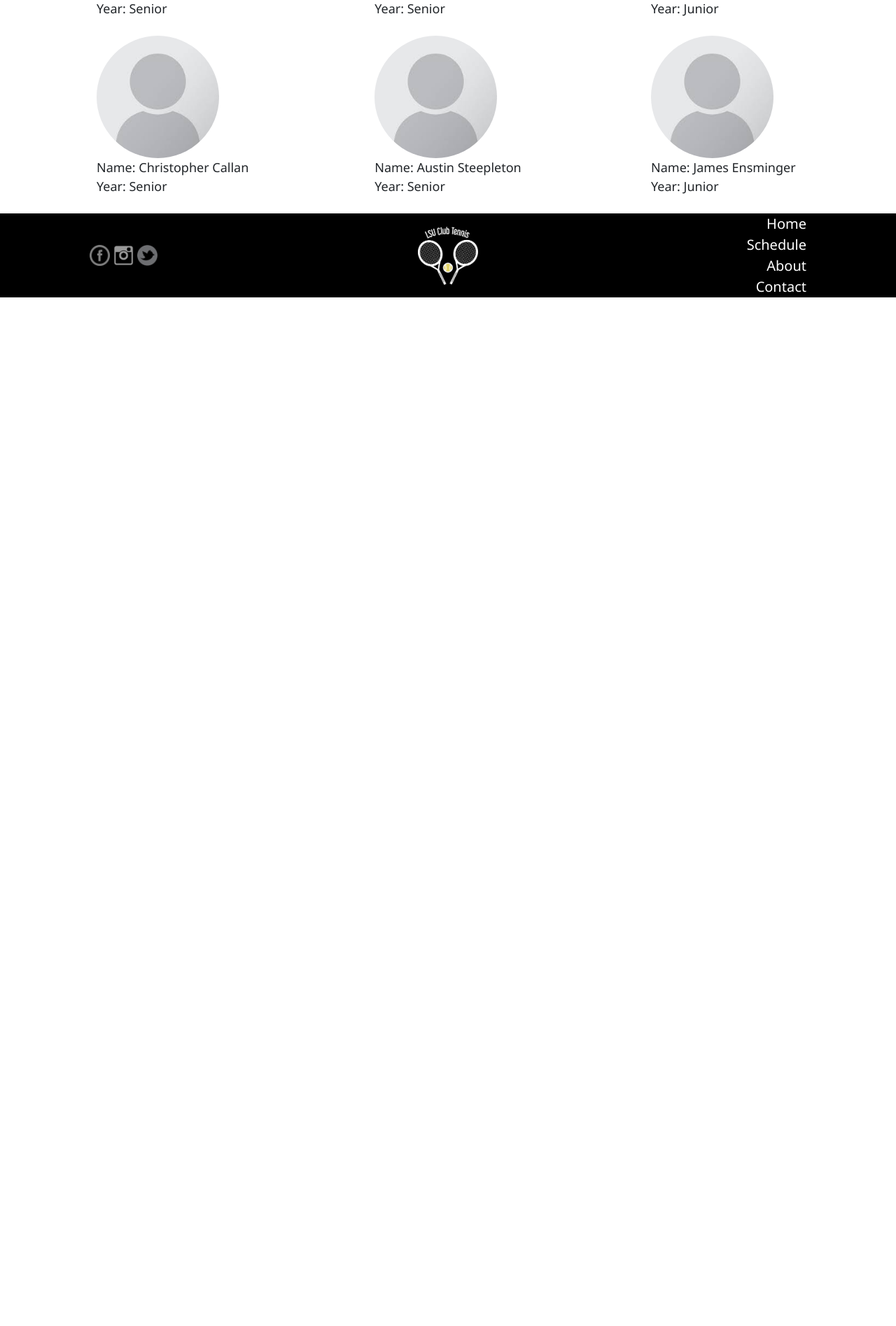
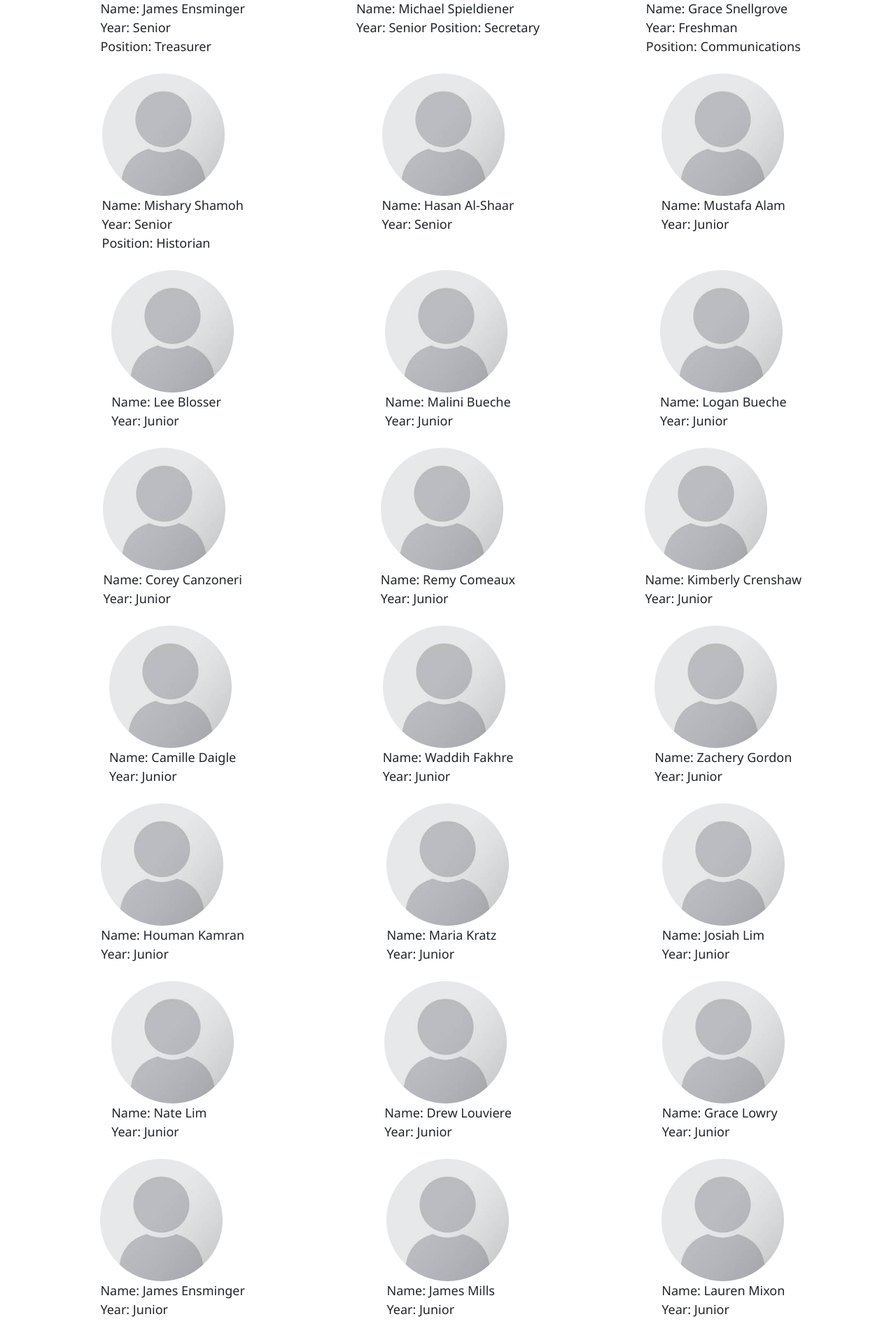
Before and after one commit to chriscallan29/LSU-Club-Tennis-Web-App, an Angular app: page /about in a window 1280 px wide. Shown: the part 902-2797 px from the top of the page at 70% size. Before the commit the page ends 1327 px from the top, so only its background shows below. Built offline with nearby package versions, Linux system fonts and the light colour scheme.

Commit message:
Added player names and temporary social media links

```diff
--- a/src/app/about/about.component.html
+++ b/src/app/about/about.component.html
@@ -13,57 +13,176 @@
     <img src="../assets/profile-picture-placeholder.jpg" class="image-cropper"/>
     <div class="player-information">
       Name: Christopher Callan<br>
-      Year: Senior
+      Year: Senior<br>
+      Position: President
     </div>
   </div>
   <div data-aos="fade-down">
     <img src="../assets/profile-picture-placeholder.jpg" class="image-cropper"/>
     <div class="player-information">
         Name: Austin Steepleton<br>
-        Year: Senior
+        Year: Senior<br>
+        Position: Vice President
     </div>
   </div>
   <div data-aos="fade-down">
     <img src="../assets/profile-picture-placeholder.jpg" class="image-cropper"/>
     <div class="player-information">
-        Name: James Ensminger<br>
-        Year: Junior
+        Name: Emma Chaney<br>
+        Year: Junior<br>
+        Position: Vice President
     </div>
   </div>
   <div data-aos="fade-down">
     <img src="../assets/profile-picture-placeholder.jpg" class="image-cropper"/>
     <div class="player-information">
-      Name: Christopher Callan<br>
-      Year: Senior
+      Name: James Ensminger<br>
+      Year: Senior<br>
+      Position: Treasurer
     </div>
   </div>
   <div data-aos="fade-down">
     <img src="../assets/profile-picture-placeholder.jpg" class="image-cropper"/>
     <div class="player-information">
-        Name: Austin Steepleton<br>
+        Name: Michael Spieldiener<br>
         Year: Senior
+        Position: Secretary
     </div>
   </div>
   <div data-aos="fade-down">
     <img src="../assets/profile-picture-placeholder.jpg" class="image-cropper"/>
     <div class="player-information">
-        Name: James Ensminger<br>
-        Year: Junior
+        Name: Grace Snellgrove<br>
+        Year: Freshman<br>
+        Position: Communications
     </div>
   </div>
   <div data-aos="fade-down">
     <img src="../assets/profile-picture-placeholder.jpg" class="image-cropper"/>
     <div class="player-information">
-      Name: Christopher Callan<br>
-      Year: Senior
+      Name: Mishary Shamoh<br>
+      Year: Senior<br>
+      Position: Historian
     </div>
   </div>
   <div data-aos="fade-down">
     <img src="../assets/profile-picture-placeholder.jpg" class="image-cropper"/>
     <div class="player-information">
-        Name: Austin Steepleton<br>
+        Name: Hasan Al-Shaar<br>
         Year: Senior
     </div>
+  </div>
+  <div data-aos="fade-down">
+      <img src="../assets/profile-picture-placeholder.jpg" class="image-cropper"/>
+      <div class="player-information">
+          Name: Mustafa Alam<br>
+          Year: Junior
+      </div>
+  </div>
+  <div data-aos="fade-down">
+      <img src="../assets/profile-picture-placeholder.jpg" class="image-cropper"/>
+      <div class="player-information">
+          Name: Lee Blosser<br>
+          Year: Junior
+      </div>
+  </div>
+  <div data-aos="fade-down">
+      <img src="../assets/profile-picture-placeholder.jpg" class="image-cropper"/>
+      <div class="player-information">
+          Name: Malini Bueche<br>
+          Year: Junior
+      </div>
+  </div>
+  <div data-aos="fade-down">
+      <img src="../assets/profile-picture-placeholder.jpg" class="image-cropper"/>
+      <div class="player-information">
+          Name: Logan Bueche<br>
+          Year: Junior
+      </div>
+  </div>
+  <div data-aos="fade-down">
+      <img src="../assets/profile-picture-placeholder.jpg" class="image-cropper"/>
+      <div class="player-information">
+          Name: Corey Canzoneri<br>
+          Year: Junior
+      </div>
+  </div>
+  <div data-aos="fade-down">
+      <img src="../assets/profile-picture-placeholder.jpg" class="image-cropper"/>
+      <div class="player-information">
+          Name: Remy Comeaux<br>
+          Year: Junior
+      </div>
+  </div>
+  <div data-aos="fade-down">
+      <img src="../assets/profile-picture-placeholder.jpg" class="image-cropper"/>
+      <div class="player-information">
+          Name: Kimberly Crenshaw<br>
+          Year: Junior
+      </div>
+  </div>
+  <div data-aos="fade-down">
+      <img src="../assets/profile-picture-placeholder.jpg" class="image-cropper"/>
+      <div class="player-information">
+          Name: Camille Daigle<br>
+          Year: Junior
+      </div>
+  </div>
+  <div data-aos="fade-down">
+      <img src="../assets/profile-picture-placeholder.jpg" class="image-cropper"/>
+      <div class="player-information">
+          Name: Waddih Fakhre<br>
+          Year: Junior
+      </div>
+  </div>
+  <div data-aos="fade-down">
+      <img src="../assets/profile-picture-placeholder.jpg" class="image-cropper"/>
+      <div class="player-information">
+          Name: Zachery Gordon<br>
+          Year: Junior
+      </div>
+  </div>
+  <div data-aos="fade-down">
+      <img src="../assets/profile-picture-placeholder.jpg" class="image-cropper"/>
+      <div class="player-information">
+          Name: Houman Kamran<br>
+          Year: Junior
+      </div>
+  </div>
+  <div data-aos="fade-down">
+      <img src="../assets/profile-picture-placeholder.jpg" class="image-cropper"/>
+      <div class="player-information">
+          Name: Maria Kratz<br>
+          Year: Junior
+      </div>
+  </div>
+  <div data-aos="fade-down">
+      <img src="../assets/profile-picture-placeholder.jpg" class="image-cropper"/>
+      <div class="player-information">
+          Name: Josiah Lim<br>
+          Year: Junior
+      </div>
+  </div>
+  <div data-aos="fade-down">
+      <img src="../assets/profile-picture-placeholder.jpg" class="image-cropper"/>
+      <div class="player-information">
+          Name: Nate Lim<br>
+          Year: Junior
+      </div>
+  </div>
+  <div data-aos="fade-down">
+      <img src="../assets/profile-picture-placeholder.jpg" class="image-cropper"/>
+      <div class="player-information">
+          Name: Drew Louviere<br>
+          Year: Junior
+      </div>
+  </div>
+  <div data-aos="fade-down">
+      <img src="../assets/profile-picture-placeholder.jpg" class="image-cropper"/>
+      <div class="player-information">
+          Name: Grace Lowry<br>
+          Year: Junior
+      </div>
   </div>
   <div data-aos="fade-down">
       <img src="../assets/profile-picture-placeholder.jpg" class="image-cropper"/>
@@ -72,4 +191,130 @@
           Year: Junior
       </div>
   </div>
+  <div data-aos="fade-down">
+      <img src="../assets/profile-picture-placeholder.jpg" class="image-cropper"/>
+      <div class="player-information">
+          Name: James Mills<br>
+          Year: Junior
+      </div>
+  </div>
+  <div data-aos="fade-down">
+      <img src="../assets/profile-picture-placeholder.jpg" class="image-cropper"/>
+      <div class="player-information">
+          Name: Lauren Mixon<br>
+          Year: Junior
+      </div>
+  </div>
+  <div data-aos="fade-down">
+      <img src="../assets/profile-picture-placeholder.jpg" class="image-cropper"/>
+      <div class="player-information">
+          Name: Peter Nguyen<br>
+          Year: Junior
+      </div>
+  </div>
+  <div data-aos="fade-down">
+      <img src="../assets/profile-picture-placeholder.jpg" class="image-cropper"/>
+      <div class="player-information">
+          Name: Will Pizzuto<br>
+          Year: Junior
+      </div>
+  </div>
+  <div data-aos="fade-down">
+      <img src="../assets/profile-picture-placeholder.jpg" class="image-cropper"/>
+      <div class="player-information">
+          Name: Rishi Raina<br>
+          Year: Junior
+      </div>
+  </div>
+  <div data-aos="fade-down">
+      <img src="../assets/profile-picture-placeholder.jpg" class="image-cropper"/>
+      <div class="player-information">
+          Name: Jesse Reeves<br>
+          Year: Junior
+      </div>
+  </div>
+  <div data-aos="fade-down">
+      <img src="../assets/profile-picture-placeholder.jpg" class="image-cropper"/>
+      <div class="player-information">
+          Name: Rafael Reyes<br>
+          Year: Junior
+      </div>
+  </div>
+  <div data-aos="fade-down">
+      <img src="../assets/profile-picture-placeholder.jpg" class="image-cropper"/>
+      <div class="player-information">
+          Name: Stephen Richards<br>
+          Year: Junior
+      </div>
+  </div>
+  <div data-aos="fade-down">
+      <img src="../assets/profile-picture-placeholder.jpg" class="image-cropper"/>
+      <div class="player-information">
+          Name: Christopher Russo<br>
+          Year: Junior
+      </div>
+  </div>
+  <div data-aos="fade-down">
+      <img src="../assets/profile-picture-placeholder.jpg" class="image-cropper"/>
+      <div class="player-information">
+          Name: Kashmir Saeed<br>
+          Year: Junior
+      </div>
+  </div>
+  <div data-aos="fade-down">
+      <img src="../assets/profile-picture-placeholder.jpg" class="image-cropper"/>
+      <div class="player-information">
+          Name: Pablo Sanchez<br>
+          Year: Junior
+      </div>
+  </div>
+  <div data-aos="fade-down">
+      <img src="../assets/profile-picture-placeholder.jpg" class="image-cropper"/>
+      <div class="player-information">
+          Name: Kirandeep Singh<br>
+          Year: Junior
+      </div>
+  </div>
+  <div data-aos="fade-down">
+      <img src="../assets/profile-picture-placeholder.jpg" class="image-cropper"/>
+      <div class="player-information">
+          Name: Gurmaan Singh<br>
+          Year: Junior
+      </div>
+  </div>
+  <div data-aos="fade-down">
+      <img src="../assets/profile-picture-placeholder.jpg" class="image-cropper"/>
+      <div class="player-information">
+          Name: Andrew Sosnytskyi<br>
+          Year: Junior
+      </div>
+  </div>
+  <div data-aos="fade-down">
+      <img src="../assets/profile-picture-placeholder.jpg" class="image-cropper"/>
+      <div class="player-information">
+          Name: Diana Suleimanova<br>
+          Year: Junior
+      </div>
+  </div>
+  <div data-aos="fade-down">
+      <img src="../assets/profile-picture-placeholder.jpg" class="image-cropper"/>
+      <div class="player-information">
+          Name: Peter Wan<br>
+          Year: Junior
+      </div>
+  </div>
+  <div data-aos="fade-down">
+      <img src="../assets/profile-picture-placeholder.jpg" class="image-cropper"/>
+      <div class="player-information">
+          Name: Sydney Wiegand<br>
+          Year: Junior
+      </div>
+  </div>
+  <div data-aos="fade-down">
+      <img src="../assets/profile-picture-placeholder.jpg" class="image-cropper"/>
+      <div class="player-information">
+          Name: Hope Willis<br>
+          Year: Junior
+      </div>
+  </div>
 </div>
--- a/src/app/footer/footer.component.html
+++ b/src/app/footer/footer.component.html
@@ -1,9 +1,15 @@
 <footer>
   <div class="footer-container">
     <div class="social-media-footer">
-        <img src="../assets/grey facebook icon.png" style="max-width: 10%; max-height: auto; padding-right: 5px;"/>
-        <img src="../assets/grey instagram icon.png" style="max-width: 10%; max-height: auto; padding-right: 5px;"/>
-        <img src="../assets/grey twitter icon.png" style="max-width: 10%; max-height: auto; padding-right: 5px;"/>
+        <a href="https://www.w3schools.com">
+          <img src="../assets/grey facebook icon.png" style="max-width: 12%; max-height: auto; padding-right: 5px;"/>
+        </a>
+        <a href="https://www.w3schools.com">
+          <img src="../assets/grey instagram icon.png" style="max-width: 12%; max-height: auto; padding-right: 5px;"/>
+        </a>
+        <a href="https://www.w3schools.com">
+          <img src="../assets/grey twitter icon.png" style="max-width: 12%; max-height: auto; padding-right: 5px;"/>
+        </a>
     </div>
     <div class="center-footer">
       <img src="../assets/LSU Club Tennis Light Color.png" class="footer-logo"/>
--- a/src/app/footer/footer.component.scss
+++ b/src/app/footer/footer.component.scss
@@ -11,10 +11,12 @@ footer {
         }
     }
 
-    .social-media-footer {
-        display: flex;
+    .social-media-footer > a{
+        display: inline;
         justify-self: center;
         align-items: center;
+        position: relative;
+        top: 40px;
     }
 
     .center-footer {
--- a/src/app/navbar/navbar.component.scss
+++ b/src/app/navbar/navbar.component.scss
@@ -12,10 +12,12 @@ header {
         }
     }
 
-    .social-media-nav {
-        display: flex;
+    .social-media-nav > a  {
+        display: inline;
         justify-self: center;
         align-items: center;
+        position: relative;
+        bottom: 25px;
     }
 
     .left-nav {
```
Also changed, not shown: src/app/navbar/navbar.component.html (+10 -3 lines).
